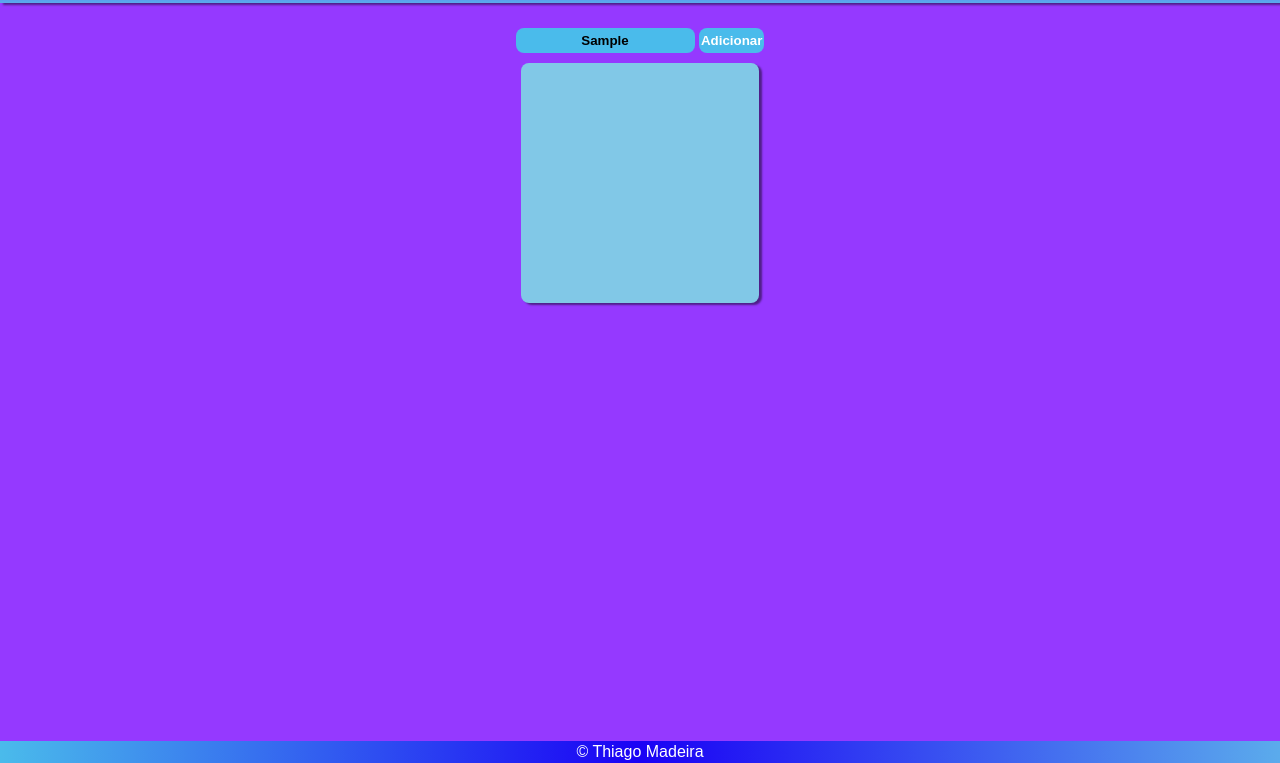
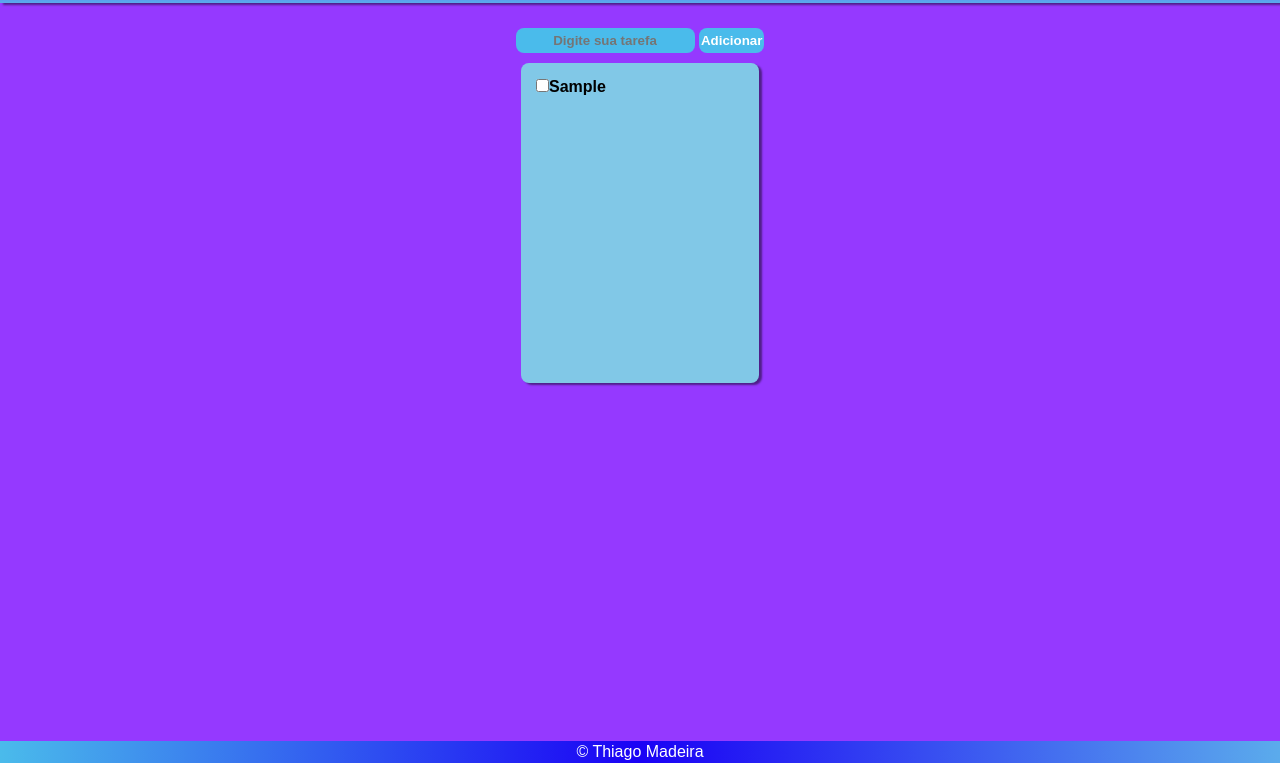
Before and after one commit to thiagodivclass/dio-github-desafio, a plain HTML site: page javascript-/to-do-list/index.html in a window 1280 px wide. Both pictures are taken after typing "Sample" into the empty fields and a click on the button "Adicionar". Shown: the part 37-800 px from the top of the page. Drawn offline with Linux system fonts and the light colour scheme.

Commit message:
to-do-list

```diff
--- a/javascript-/to-do-list/assets/Scripts/script.js
+++ b/javascript-/to-do-list/assets/Scripts/script.js
@@ -0,0 +1,67 @@
+// const demandas = document.querySelector('#list-container');
+// const retorno = document.querySelector('#lista');
+
+// demandas.onsubmit = function (e){
+//     e.preventDefalt();
+//     const inputS = document.querySelector('#item');
+//     addList(inputS.value);
+//     demandas.reset();
+// };
+
+// function addList(description){
+//     const demcontain = document.createElement('div');
+//     const novaDem = document.createElement('input');
+//     const labelDem = document.createElement('label');
+//     const nota = document.createTextNode(description);
+
+//     novaDem.setAttribute('type', 'checkbox');
+//     novaDem.setAttribute('name', description);
+//     novaDem.setAttribute('id', description);
+
+//     labelDem.setAttribute('for', description);
+//     labelDem.appendChild(nota);
+
+//     demcontain.classList.add('list-item');
+//     demcontain.appendChild(novaDem);
+//     demcontain.appendChild(labelDem);
+
+//     retorno.appendChild(demcontain);
+
+
+
+
+// }
+
+
+
+
+
+const form = document.getElementById('task-form');
+const taskList = document.getElementById('tasks');
+
+form.onsubmit = function (e) {
+	e.preventDefault();
+	const inputField = document.getElementById('task-input');
+	addTask(inputField.value);
+	form.reset();
+};
+
+function addTask(description) {
+	const taskContainer = document.createElement('div');
+	const newTask = document.createElement('input');
+	const taskLabel = document.createElement('label');
+	const taskDescriptionNode = document.createTextNode(description);
+
+	newTask.setAttribute('type', 'checkbox');
+	newTask.setAttribute('name', description);
+	newTask.setAttribute('id', description);
+
+	taskLabel.setAttribute('for', description);
+	taskLabel.appendChild(taskDescriptionNode);
+
+	taskContainer.classList.add('task-item');
+	taskContainer.appendChild(newTask);
+	taskContainer.appendChild(taskLabel);
+
+	taskList.appendChild(taskContainer);
+}
--- a/javascript-/to-do-list/assets/styles/style.css
+++ b/javascript-/to-do-list/assets/styles/style.css
@@ -27,7 +27,7 @@ main .list-container{
     padding: 25px;
 }
 
-#item{
+#task-input{
     height: 25px;
     background-color:#4abbeb;
     border: none;
@@ -58,9 +58,12 @@ main .list-container{
 
 }
 
-#lista {
+#tasks {
     width: 238px;
+    height: 40vh;
     margin-top: 10px;
+    padding: 15px;
+    font-weight: bold;
     overflow: auto;
     scrollbar-width: none;
     background-color:#81c8e7;
--- a/javascript-/to-do-list/index.html
+++ b/javascript-/to-do-list/index.html
@@ -9,9 +9,13 @@
 <body>
     <header><h1>Lista de tarefas:</h1></header>
     <main>
-        <div class="list-container">
-            <p><input type="text" name="item" id="item"> <button id="adic">Adicionar</button> </p>
-            <p><select name="lista" id="lista" size="15"></select></p>
+        <div class="list-container" id="list">
+            <form id="task-form">
+                <input type="text" name="item" id="task-input" placeholder="Digite sua tarefa"> <button id="adic" type="submit">Adicionar</button>
+            </form>
+
+            <div id="tasks"></div>
+
 
         </div>
     </main>
```
